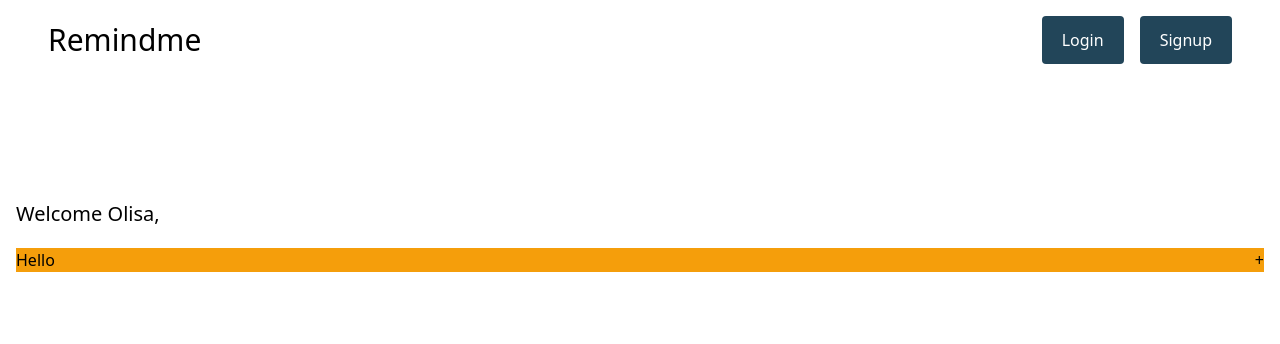
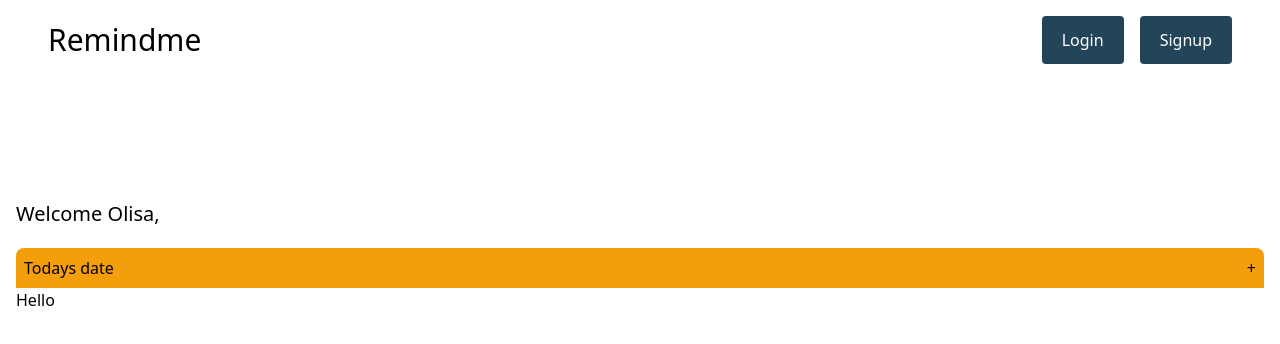
Before and after one commit to oleesir/medicine_tracker_fe, a Next.js app: page /home in a window 1280 px wide. Shown: the top 344 px of the page. Built offline with nearby package versions, Linux system fonts and the light colour scheme; what tailwind-clip-path would draw is missing.

Commit message:
feat:adjust calender

```diff
--- a/package.json
+++ b/package.json
@@ -24,6 +24,7 @@
     "react-dom": "18.2.0",
     "react-hook-form": "^7.43.5",
     "react-icons": "^4.7.1",
+    "react-spring": "^9.7.1",
     "tailwind-clip-path": "^1.0.0",
     "tailwindcss": "^3.2.7",
     "typescript": "4.9.5",
--- a/src/component/Calender.tsx
+++ b/src/component/Calender.tsx
@@ -18,7 +18,7 @@ import {
 import { Fragment, useState } from 'react'
 
 
-const Calender =()=> {
+const Calender =({ isActive }:{isActive:boolean})=> {
     let today = startOfToday()
     let [selectedDay, setSelectedDay] = useState(today)
     let [currentMonth, setCurrentMonth] = useState(format(today, 'MMM-yyyy'))
@@ -49,7 +49,7 @@ const Calender =()=> {
 
 
     return (
-        <div className="flex flex-col  lg:pt-[100px] w-full">
+        <div className={ isActive ? "ease-in duration-500 max-h-[500px] overflow-hidden" : "overflow-hidden ease-in duration-500 max-h-0"}>
             <div className="border-2 rounded-b-lg">
                 <div className="max-w-md px-4 mx-auto sm:px-7 md:max-w-4xl md:px-6">
                     <div className="md:grid md:grid-cols-2 md:divide-x md:divide-gray-200">
--- a/src/pages/home.tsx
+++ b/src/pages/home.tsx
@@ -5,16 +5,15 @@ import Calender from "@/component/Calender";
 const Home =()=> {
     const [isActive, setIsActive] = useState(false);
 
-
-
     return (
         <div className="flex flex-col px-4 lg:pt-[100px]">
          <div className="w-full flex my-5"><p className="text-xl">Welcome Olisa,</p></div>
             <li className="list-none">
-                <div className="flex justify-between bg-amber-500" onClick={() => setIsActive(!isActive)}>
-                    <h3>Hello</h3><span>{isActive ? "-" : "+"}</span>
+                <div className="flex justify-between bg-amber-500 rounded-t-lg p-2" onClick={() => setIsActive(!isActive)}>
+                    <h3>Todays date</h3><span>{isActive ? "-" : "+"}</span>
                 </div>
-                {isActive && <div className="rounded-2xl"><Calender/></div>}
+                <Calender isActive={isActive}/>
+                <div>Hello</div>
             </li>
         </div>
     )
```
Also changed, not shown: 1 other file (tests, documents, lock files or other folders).
